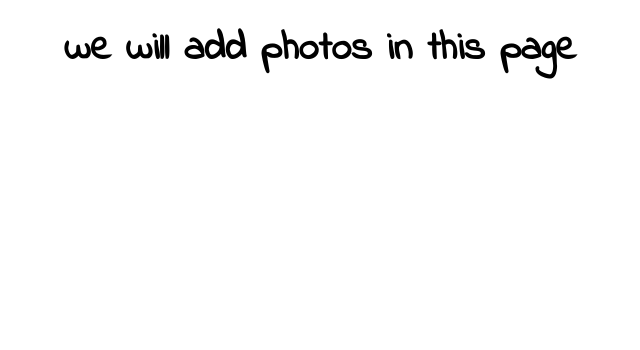
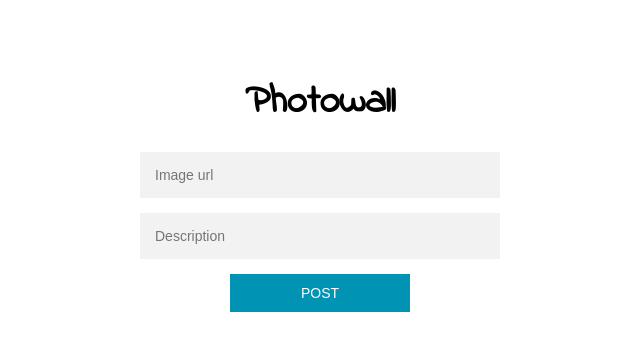
Before and after one commit to thisispayam/photowall, a React (Create React App) app: page /AddPhoto in a window 1280 px wide. Shown: the top 350 px of the page, without its empty margins (320-960 px from the left). Built offline with nearby package versions, Linux system fonts and the light colour scheme.

Commit message:
Add photo UI setup

```diff
--- a/src/Components/AddPhoto.js
+++ b/src/Components/AddPhoto.js
@@ -3,7 +3,15 @@ import React, {Component} from 'react';
 class AddPhoto extends Component {
     render(){
         return (
-            <h1>we will add photos in this page</h1>
+
+            <div className="form">
+                <h1>Photowall</h1>
+                <form>
+                    <input type="text" placeholder="Image url" />
+                    <input type="text" placeholder="Description" />
+                    <button>Post</button>
+                </form>
+            </div>
         )
     }
 }
--- a/src/Components/Photo.js
+++ b/src/Components/Photo.js
@@ -9,7 +9,7 @@ function Photo(props){
                     <p>{post.description}</p>
                 </figcaption>
                 <div className="btn-container">
-                    <button className="remove-btn" onClick={()=>{
+                    <button onClick={()=>{
                         props.onRemovePhoto(post)
                     }}>Remove</button>
                 </div>
--- a/src/styles/styles.css
+++ b/src/styles/styles.css
@@ -42,15 +42,20 @@ figcaption{
     justify-content: center;
 }
 
-.remove-btn{
+button{
     flex-basis: 48%;
     color:red;
     font-size:15px;
     border: 2px solid #f2f2f2;
     line-height: 2;
     padding:5px;
+    width: 50%;
+    cursor: pointer;
 }
 
+button:hover{
+    border-color:#E65A5A;
+}
 .add-icon{
     margin: 20px auto;
     text-align: center;
@@ -63,3 +68,32 @@ figcaption{
     cursor: pointer;
     width:0;
 }
+.form {
+    max-width: 360px;
+    margin: 0 auto;
+    padding: 45px;
+    text-align: center;
+}
+.form input{
+    font-family: sans-serif;
+    background: #f2f2f2;
+    width: 100%;
+    border:none;
+    padding: 15px;
+    box-sizing: border-box;
+    margin:0 0 15px;
+    font-size: 14px;
+}
+
+.form button{
+    font-family: sans-serif;
+    text-transform: uppercase;
+    background: #0093b3;
+    color:#fff;
+    border: none;
+    font-size: 14px;
+}
+
+.form button:hover {
+    background: #7C8F9E;
+}
```
